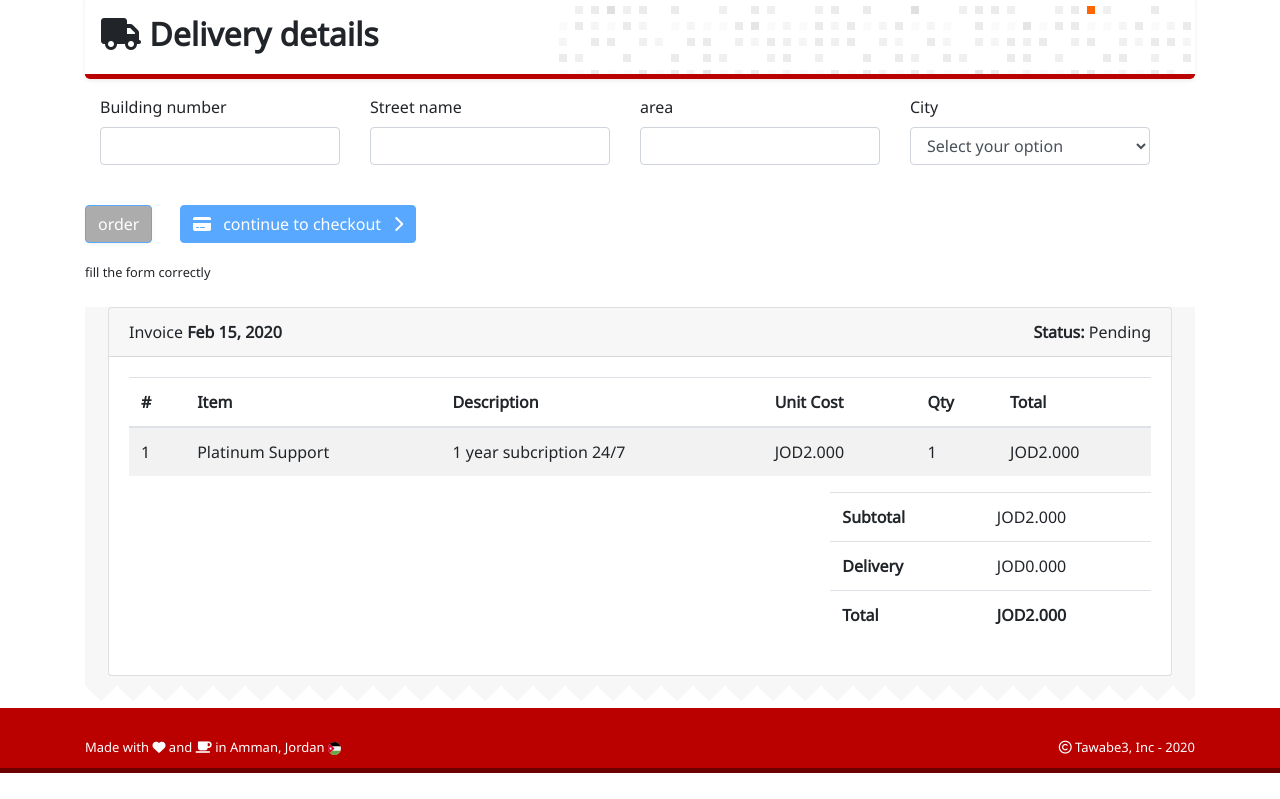
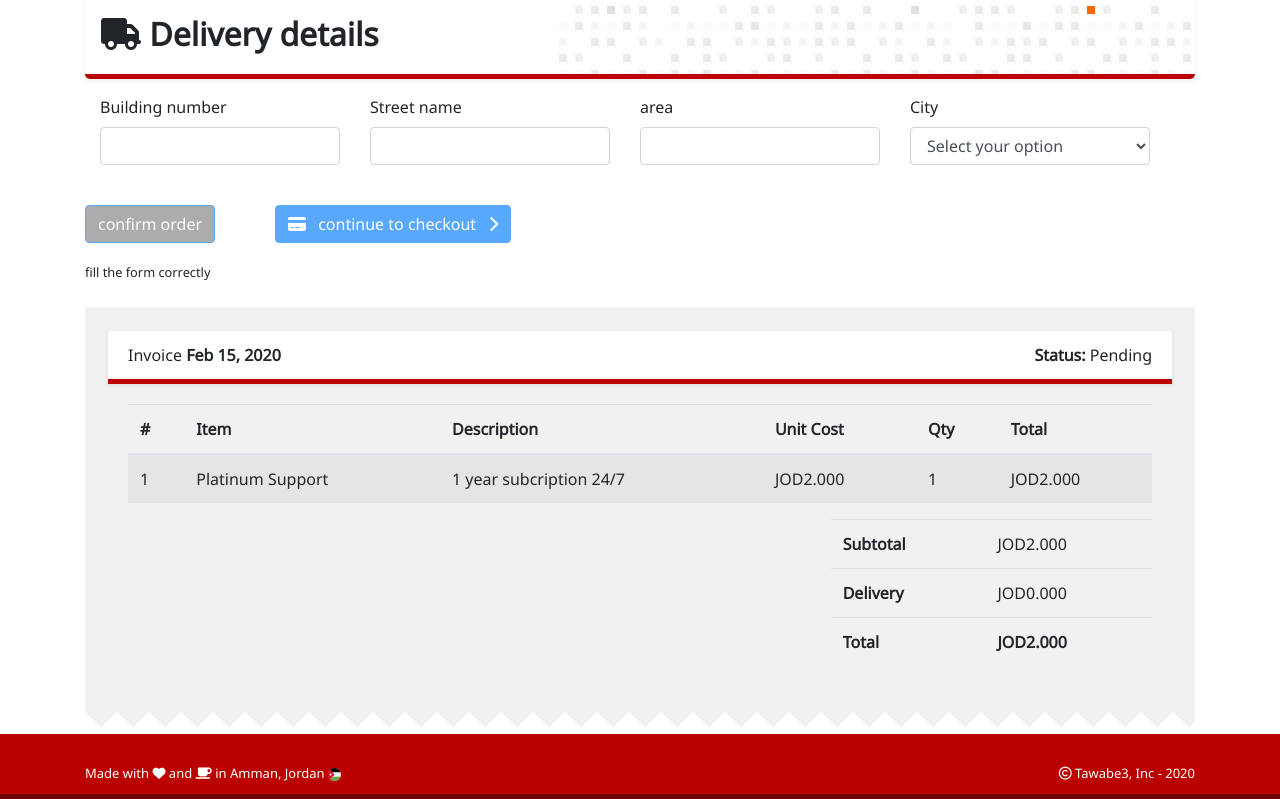
Before and after one commit to mahdyhamad/tawabe3-frontend, an Angular app: page /en/order in a window 1280 px wide. Shown: the part 834-1633 px from the top of the page. Before the commit the page ends 1607 px from the top, so only its background shows below. Built offline with nearby package versions, Linux system fonts and the light colour scheme.

Commit message:
initial commit

```diff
--- a/src/app/form/form.component.html
+++ b/src/app/form/form.component.html
@@ -111,16 +111,19 @@
         </div>
         <br>
         <div class="row">
-            <div class="col-sm-1 mb-3">
+            <div class="col-sm-2 mb-3">
             <button
             class="btn btn-primary shadow-sm order_button"
             (click)="newOrder()"
             [disabled]="!this.orderForm.valid">
-                order
+                confirm order
             </button>
             </div>
             <div class="col-sm">
-                <button class="btn btn-primary checkoutBtn" type="button" [disabled]="!this.orderForm.valid">
+                <button
+                class="btn btn-primary checkoutBtn"
+                type="button"
+                [disabled]="!this.orderForm.valid">
                     <i class="fas fa-credit-card mr-2"></i>   continue to checkout <i class="fas fa-chevron-right ml-2"></i>
                 </button>
             </div>
--- a/src/app/form/form.component.ts
+++ b/src/app/form/form.component.ts
@@ -8,7 +8,7 @@ import { DatePipe } from '@angular/common';
 @Component({
   selector: 'app-form',
   templateUrl: './form.component.html',
-  styleUrls: ['./form.component.css']
+  styleUrls: ['./form.component.css', './form.component.scss']
 })
 export class FormComponent implements OnInit {
 
@@ -26,14 +26,10 @@ export class FormComponent implements OnInit {
   amman_delivery_fee: number = 1;
   nonamman_delivery_fee: number = 2;
 
-  constructor(private http: HttpClient, private fb: FormBuilder) { }
-
-
-
-  ngOnInit() {
+  constructor(private http: HttpClient, private fb: FormBuilder) {
     this.orderForm = this.fb.group({
       full_name: ['', Validators.required],
-      mobile_number: ['', Validators.required],
+      mobile_number: ['', [Validators.required, Validators.maxLength(10)]],
       building_number: ['', Validators.required],
       street_name: ['', Validators.required],
       area: ['', Validators.required],
@@ -45,15 +41,21 @@ export class FormComponent implements OnInit {
       quantity: [1, Validators.required],
       notes:['']
     })
+  }
+
+
+
+  ngOnInit() {
+
 
   }
 
   get full_name(){
-    return this.orderForm.get('full_name').value;
+    return this.orderForm.get('full_name').value as FormControl;
   }
 
   get mobile_number(){
-    return this.orderForm.get('mobile_number').value;
+    return this.orderForm.get('mobile_number').value as FormControl;
   }
 
   get building_number(){
--- a/src/app/header/header.component.css
+++ b/src/app/header/header.component.css
@@ -25,3 +25,15 @@
 .container a:hover{
   color: rgb(61, 61, 61);
 }
+
+@media (max-width: 450px){
+  .navbar{
+    height: auto;
+  }
+}
+
+@media (max-width: 485px){
+  .navbar{
+    height: 6em;
+  }
+}
--- a/src/app/header/header.component.ts
+++ b/src/app/header/header.component.ts
@@ -3,7 +3,7 @@ import { Component, OnInit } from '@angular/core';
 @Component({
   selector: 'app-header',
   templateUrl: './header.component.html',
-  styleUrls: ['./header.component.css']
+  styleUrls: ['./header.component.css', './header.component.scss']
 })
 export class HeaderComponent implements OnInit {
 
--- a/src/app/invoice/invoice.component.css
+++ b/src/app/invoice/invoice.component.css
@@ -2,7 +2,7 @@
 .zigzag {
     position: relative;
     padding: 0px 8px 32px 8px;
-    background: #f7f7f7;
+    background: #f1f1f1;
 }
 
 .zigzag:after {
@@ -18,3 +18,8 @@
     width: 100%;
     height: 32px;
 }
+
+.card {
+    background-color: #f1f1f1;
+    border: none;
+}
--- a/src/app/invoice/invoice.component.html
+++ b/src/app/invoice/invoice.component.html
@@ -1,8 +1,9 @@
 <div class="invoice zigzag">
+  <br>
     <div class="">
         <div class="container">
             <div class="card">
-          <div class="card-header">
+          <div class="card-header border_red bg-white shadow-sm">
           Invoice
           <strong>{{order_on | date}}</strong>
           <strong>{{delivery_on | date}}</strong>
@@ -24,7 +25,7 @@
           <div class="col-sm-6">
             <h6 class="mb-3">Delivery details:</h6>
             <div>
-            <strong>Dear <em style="color: rgb(255, 174, 0);">{{full_name || 'customer'}}</em>, your order will be ready in 3 days. Please make sure that this number {{mobile_number}}
+            <strong>Dear <em style="color: #24456e;">{{full_name || 'customer'}}</em>, your order will be ready in 3 days. Please make sure that this number {{mobile_number}}
                 is valid and available in 3 days.
             </strong>
             </div>
```
Also changed, not shown: server.js (added, +13 -0 lines), src/app/form/form.component.css (line endings or trailing spaces), src/app/form/form.component.scss (added), src/app/header/header.component.scss (added).
